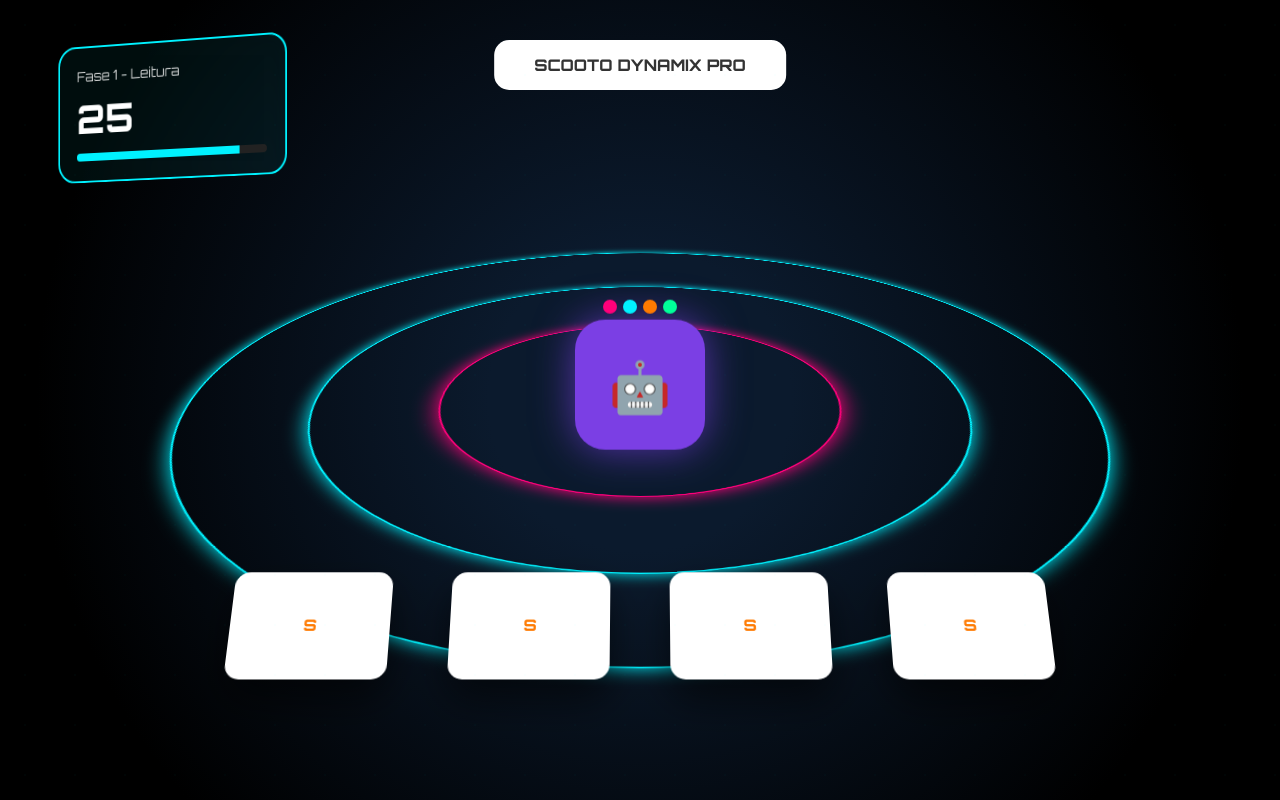
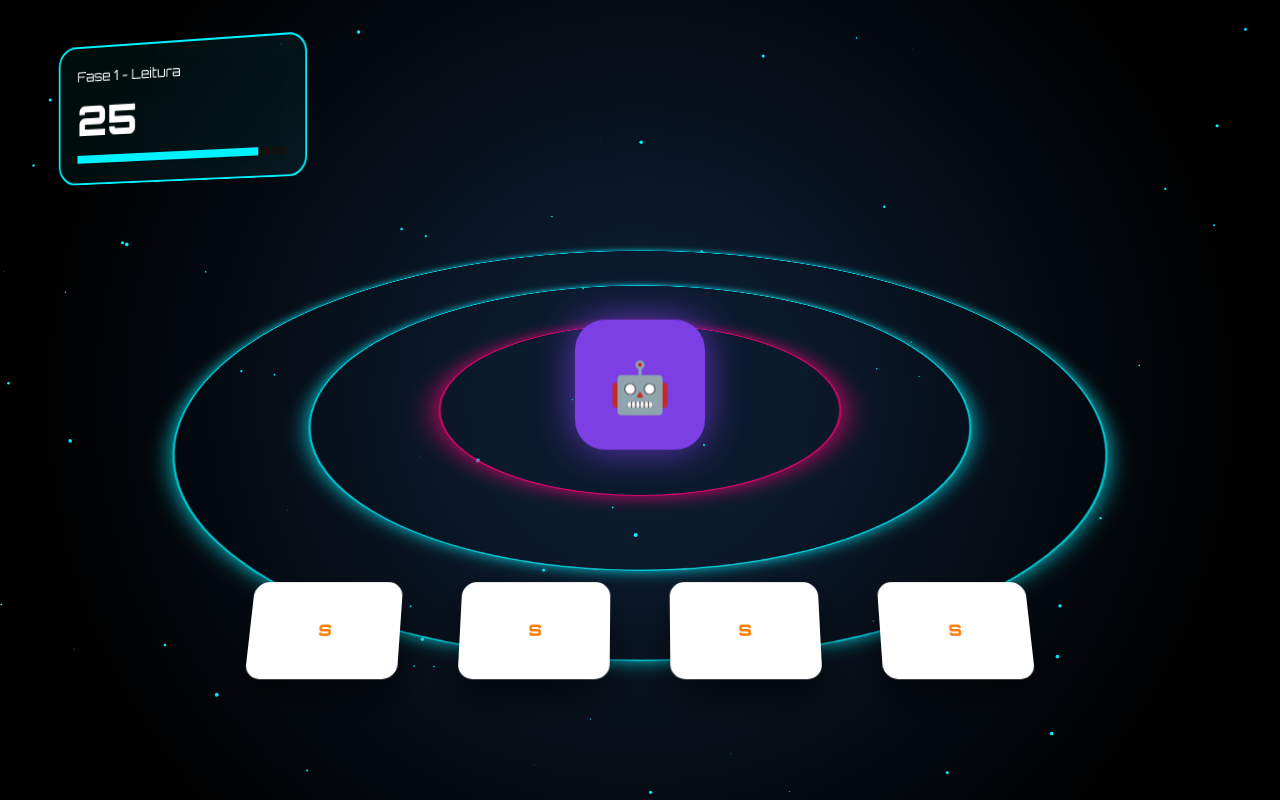
Before and after one commit to 1Tonny/dinamica-scooto, a plain HTML site: page index.html in a window 1280 px wide. Drawn offline with Linux system fonts and the light colour scheme.

Commit message:
Update index.html

```diff
--- a/index.html
+++ b/index.html
@@ -1,54 +1,38 @@
-
 <!DOCTYPE html>
 <html lang="pt-BR">
 <head>
 <meta charset="UTF-8">
 <meta name="viewport" content="width=device-width, initial-scale=1.0">
-<title>Scooto Arena Digital</title>
+<title>Scooto Arena PRO</title>
 
-<link href="https://fonts.googleapis.com/css2?family=Orbitron:wght@400;600;800&display=swap" rel="stylesheet">
+<link href="https://fonts.googleapis.com/css2?family=Orbitron:wght@400;700;900&display=swap" rel="stylesheet">
 
 <style>
-*{margin:0;padding:0;box-sizing:border-box;}
-
+*{margin:0;padding:0;box-sizing:border-box}
 body{
   height:100vh;
   overflow:hidden;
   font-family:'Orbitron',sans-serif;
-  background: radial-gradient(circle at center, #0B1A2D 20%, #000 80%);
+  background:radial-gradient(circle at center,#0B1A2D 20%,#000 80%);
   color:white;
 }
 
-/* =========================
-   ARENA CONTAINER
-========================= */
+/* PARTICLES */
+canvas{
+  position:absolute;
+  inset:0;
+  z-index:0;
+}
 
+/* ARENA */
 .scene{
+  position:relative;
   width:100%;
   height:100%;
-  perspective:1400px;
-  position:relative;
-  overflow:hidden;
+  perspective:1500px;
 }
 
-/* =========================
-   PARTICLES
-========================= */
-
-.scene::after{
-  content:"";
-  position:absolute;
-  inset:0;
-  background-image:
-  radial-gradient(rgba(0,242,255,0.4) 1px, transparent 1px);
-  background-size:50px 50px;
-  opacity:0.05;
-}
-
-/* =========================
-   FLOOR
-========================= */
-
+/* FLOOR */
 .floor{
   position:absolute;
   width:900px;
@@ -65,232 +49,152 @@ body{
   border-radius:50%;
   border:2px solid #00F2FF;
   box-shadow:0 0 20px #00F2FF;
+  animation:pulse 3s infinite alternate;
 }
 
 .ring:nth-child(2){
-  width:650px;
-  height:650px;
-  margin:auto;
+  width:650px;height:650px;margin:auto;
+}
+.ring:nth-child(3){
+  width:400px;height:400px;margin:auto;
+  border-color:#FF007A;
+  box-shadow:0 0 30px #FF007A;
 }
 
-.ring:nth-child(3){
-  width:400px;
-  height:400px;
-  margin:auto;
-  border-color:#FF007A;
-  box-shadow:0 0 25px #FF007A;
+@keyframes pulse{
+  from{opacity:.6}
+  to{opacity:1}
 }
 
-/* =========================
-   ROBOT
-========================= */
-
+/* ROBOT */
 .robot{
   position:absolute;
-  top:50%;
-  left:50%;
+  top:50%;left:50%;
   transform:translate(-50%,-50%);
   animation:float 3s ease-in-out infinite;
-  z-index:5;
+  z-index:3;
+}
+.robot-body{
+  width:130px;height:130px;
+  background:#7B3FE4;
+  border-radius:30px;
+  display:flex;justify-content:center;align-items:center;
+  font-size:50px;
+  box-shadow:0 0 40px rgba(123,63,228,.8);
+}
+@keyframes float{
+  0%,100%{transform:translate(-50%,-50%) translateY(0)}
+  50%{transform:translate(-50%,-50%) translateY(-20px)}
 }
 
-.robot-body{
-  width:130px;
-  height:130px;
-  background:#7B3FE4;
-  border-radius:30px;
-  display:flex;
-  justify-content:center;
-  align-items:center;
-  font-size:50px;
-  box-shadow:0 0 40px rgba(123,63,228,0.7);
-}
-
-.crown{
-  position:absolute;
-  top:-20px;
-  left:50%;
-  transform:translateX(-50%);
-  display:flex;
-  gap:6px;
-}
-
-.flower{
-  width:14px;
-  height:14px;
-  border-radius:50%;
-}
-
-.flower:nth-child(1){background:#FF007A;}
-.flower:nth-child(2){background:#00F2FF;}
-.flower:nth-child(3){background:#FF7A00;}
-.flower:nth-child(4){background:#00FF99;}
-
-@keyframes float{
-  0%,100%{ transform:translate(-50%,-50%) translateY(0);}
-  50%{ transform:translate(-50%,-50%) translateY(-20px);}
-}
-
-/* =========================
-   LOGO TOP
-========================= */
-
-.logo{
-  position:absolute;
-  top:40px;
-  left:50%;
-  transform:translateX(-50%);
-  background:white;
-  padding:15px 40px;
-  border-radius:15px;
-  color:#333;
-  font-weight:800;
-}
-
-/* =========================
-   HUD TIMER
-========================= */
-
+/* HUD */
 .hud{
   position:absolute;
-  top:40px;
-  left:40px;
-  width:260px;
+  top:40px;left:40px;
+  width:280px;
   padding:20px;
   border-radius:20px;
   border:2px solid #00F2FF;
-  background:rgba(0,242,255,0.05);
+  background:rgba(0,242,255,.05);
   backdrop-filter:blur(10px);
   transform:rotateY(-15deg);
+  z-index:5;
+}
+.hud-title{font-size:14px;margin-bottom:10px}
+.timer{font-size:42px;font-weight:900}
+.progress{
+  margin-top:10px;height:8px;
+  background:#111;border-radius:10px;
+}
+.bar{
+  height:100%;width:100%;
+  background:#00F2FF;
+  transition:1s linear;
 }
 
-.hud-title{
-  font-size:14px;
-  margin-bottom:10px;
-  opacity:0.8;
-}
-
-.timer{
-  font-size:40px;
-  font-weight:800;
-}
-
-.progress{
-  margin-top:10px;
-  height:8px;
-  border-radius:10px;
-  background:#222;
-  overflow:hidden;
-}
-
-.progress-bar{
-  height:100%;
-  width:100%;
-  background:#00F2FF;
-  transition:width 1s linear;
-}
-
-/* =========================
-   CARDS
-========================= */
-
+/* CARDS */
 .cards{
   position:absolute;
-  width:100%;
-  bottom:120px;
-  display:flex;
-  justify-content:center;
+  bottom:120px;width:100%;
+  display:flex;justify-content:center;
   gap:60px;
   transform:rotateX(25deg);
+  z-index:2;
 }
-
 .card{
-  width:160px;
-  height:110px;
+  width:150px;height:100px;
   background:white;
   border-radius:15px;
-  box-shadow:0 20px 40px rgba(0,0,0,0.6);
-  display:flex;
-  justify-content:center;
-  align-items:center;
-  font-weight:800;
-  color:#FF7A00;
+  box-shadow:0 20px 40px rgba(0,0,0,.6);
+  display:flex;justify-content:center;align-items:center;
+  font-weight:900;color:#FF7A00;
   cursor:pointer;
-  transition:0.6s;
+  transition:.6s;
 }
+.card:hover{transform:translateY(-20px)}
+.card.fade{opacity:0;transform:scale(.8)}
 
-.card:hover{
-  transform:translateY(-20px);
-}
-
-.card.fade{
-  opacity:0;
-  transform:scale(0.8);
-  pointer-events:none;
-}
-
-/* =========================
-   OBJECTION PANEL
-========================= */
-
+/* PANEL */
 .panel{
   position:absolute;
-  right:80px;
-  top:180px;
-  width:350px;
-  padding:30px;
+  right:60px;
+  top:160px;
+  width:400px;
   background:white;
   color:#111;
   border-radius:20px;
-  box-shadow:0 30px 60px rgba(0,0,0,0.6);
+  padding:25px;
+  box-shadow:0 30px 60px rgba(0,0,0,.7);
   display:none;
+  z-index:6;
 }
+.panel textarea{
+  width:100%;height:100px;
+  margin-top:15px;
+  padding:10px;
+  font-family:sans-serif;
+  resize:none;
+}
+.stars{
+  margin-top:15px;
+}
+.star{
+  font-size:24px;
+  cursor:pointer;
+  color:#ccc;
+}
+.star.active{color:#FF7A00}
 
-/* =========================
-   MODAL
-========================= */
-
+/* MODAL */
 .modal{
-  position:fixed;
-  inset:0;
-  background:rgba(0,0,0,0.85);
-  display:flex;
+  position:fixed;inset:0;
+  background:rgba(0,0,0,.9);
+  display:none;
+  flex-direction:column;
   justify-content:center;
   align-items:center;
-  flex-direction:column;
   gap:20px;
-  display:none;
+  z-index:10;
 }
-
-.modal h2{
-  font-size:32px;
-  color:#FF007A;
-}
-
 .modal button{
   padding:15px 40px;
   background:#FF7A00;
-  border:none;
-  border-radius:10px;
+  border:none;border-radius:10px;
   font-family:'Orbitron';
   cursor:pointer;
-  font-size:18px;
 }
-
 </style>
 </head>
 <body>
 
+<canvas id="particles"></canvas>
+
 <div class="scene">
 
-<div class="logo">SCOOTO DYNAMIX PRO</div>
-
 <div class="hud">
-  <div class="hud-title">Fase 1 - Leitura</div>
+  <div class="hud-title" id="phase">Fase 1 - Leitura</div>
   <div class="timer" id="timer">30</div>
-  <div class="progress">
-    <div class="progress-bar" id="bar"></div>
-  </div>
+  <div class="progress"><div class="bar" id="bar"></div></div>
 </div>
 
 <div class="floor">
@@ -300,30 +204,54 @@ body{
 </div>
 
 <div class="robot">
-  <div class="crown">
-    <div class="flower"></div>
-    <div class="flower"></div>
-    <div class="flower"></div>
-    <div class="flower"></div>
-  </div>
   <div class="robot-body">🤖</div>
 </div>
 
 <div class="cards" id="cards"></div>
 
-<div class="panel" id="panel"></div>
+<div class="panel" id="panel">
+  <div id="objection"></div>
+  <textarea id="response" placeholder="Digite sua resposta..." disabled></textarea>
+  <div class="stars" id="stars"></div>
+</div>
 
 </div>
 
 <div class="modal" id="modal">
-  <div class="robot-body">🤖</div>
   <h2>Rodada Finalizada</h2>
-  <button onclick="location.reload()">Reiniciar</button>
+  <div id="result"></div>
+  <button onclick="location.reload()">Nova Rodada</button>
 </div>
 
 <script>
+/* PARTICLES */
+const canvas=document.getElementById("particles");
+const ctx=canvas.getContext("2d");
+canvas.width=innerWidth;
+canvas.height=innerHeight;
+let particles=[];
+for(let i=0;i<80;i++){
+ particles.push({x:Math.random()*canvas.width,
+ y:Math.random()*canvas.height,
+ r:Math.random()*2,
+ d:Math.random()*1});
+}
+function draw(){
+ ctx.clearRect(0,0,canvas.width,canvas.height);
+ ctx.fillStyle="#00F2FF";
+ particles.forEach(p=>{
+  ctx.beginPath();
+  ctx.arc(p.x,p.y,p.r,0,Math.PI*2);
+  ctx.fill();
+  p.y+=p.d;
+  if(p.y>canvas.height)p.y=0;
+ });
+ requestAnimationFrame(draw);
+}
+draw();
 
-const objections = [
+/* GAME */
+const objections=[
 "Está caro.",
 "Mande por e-mail.",
 "Não pedi essa ligação.",
@@ -332,62 +260,77 @@ const objections = [
 "Vou pensar e retorno."
 ];
 
-const cardsContainer = document.getElementById("cards");
-const timerEl = document.getElementById("timer");
-const bar = document.getElementById("bar");
-const panel = document.getElementById("panel");
-const modal = document.getElementById("modal");
-
-let time = 30;
-let total = 30;
-let selected = false;
+let time=30,total=30,selected=false,rating=0;
+const timerEl=document.getElementById("timer");
+const bar=document.getElementById("bar");
+const phase=document.getElementById("phase");
+const cards=document.getElementById("cards");
+const panel=document.getElementById("panel");
+const objectionEl=document.getElementById("objection");
+const responseEl=document.getElementById("response");
+const modal=document.getElementById("modal");
+const result=document.getElementById("result");
 
 function update(){
  time--;
-  timerEl.innerText = time;
-  bar.style.width = (time/total*100)+"%";
+ timerEl.innerText=time;
+ bar.style.width=(time/total*100)+"%";
 
-  if(time > 20){
+ if(time>20){
   bar.style.background="#00F2FF";
  }else{
-    document.querySelector(".hud-title").innerText="Fase 2 - Sua Resposta";
+  phase.innerText="Fase 2 - Sua Resposta";
   bar.style.background="#FF007A";
+  responseEl.disabled=false;
  }
 
  if(time<=0){
   clearInterval(interval);
   modal.style.display="flex";
+  result.innerHTML=`
+  <p><strong>Objeção:</strong> ${objectionEl.innerText}</p>
+  <p><strong>Resposta:</strong> ${responseEl.value}</p>
+  <p><strong>Nota:</strong> ${rating} ⭐</p>`;
  }
 }
+let interval=setInterval(update,1000);
 
-let interval = setInterval(update,1000);
-
+/* CARDS */
 function createCards(){
  for(let i=0;i<4;i++){
   let c=document.createElement("div");
   c.className="card";
   c.innerText="S";
   c.onclick=()=>selectCard(c);
-    cardsContainer.appendChild(c);
+  cards.appendChild(c);
  }
 }
-
 function selectCard(card){
-  if(selected) return;
+ if(selected)return;
  selected=true;
-
-  const text = objections[Math.floor(Math.random()*objections.length)];
-
+ const text=objections[Math.floor(Math.random()*objections.length)];
  document.querySelectorAll(".card").forEach(c=>{
-    if(c!==card) c.classList.add("fade");
+  if(c!==card)c.classList.add("fade");
  });
-
-  panel.innerText=text;
+ objectionEl.innerText=text;
  panel.style.display="block";
 }
 
+/* STARS */
+for(let i=1;i<=5;i++){
+ let s=document.createElement("span");
+ s.className="star";
+ s.innerHTML="★";
+ s.onclick=()=>{
+  rating=i;
+  document.querySelectorAll(".star").forEach((el,index)=>{
+    el.classList.toggle("active",index<i);
+  });
+ };
+ document.getElementById("stars").appendChild(s);
+}
+
 createCards();
-
 </script>
 
 </body>
```
Lines whose indentation alone changed are shown as unchanged.
